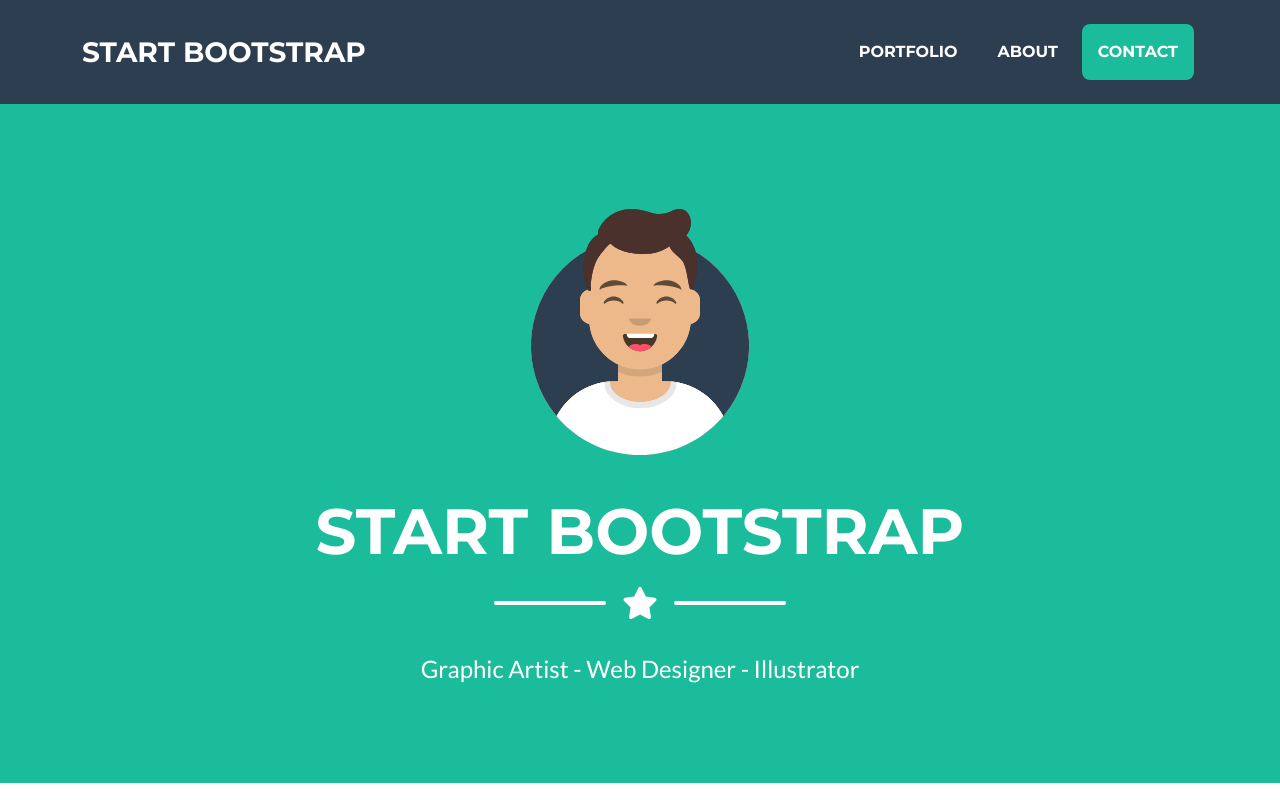
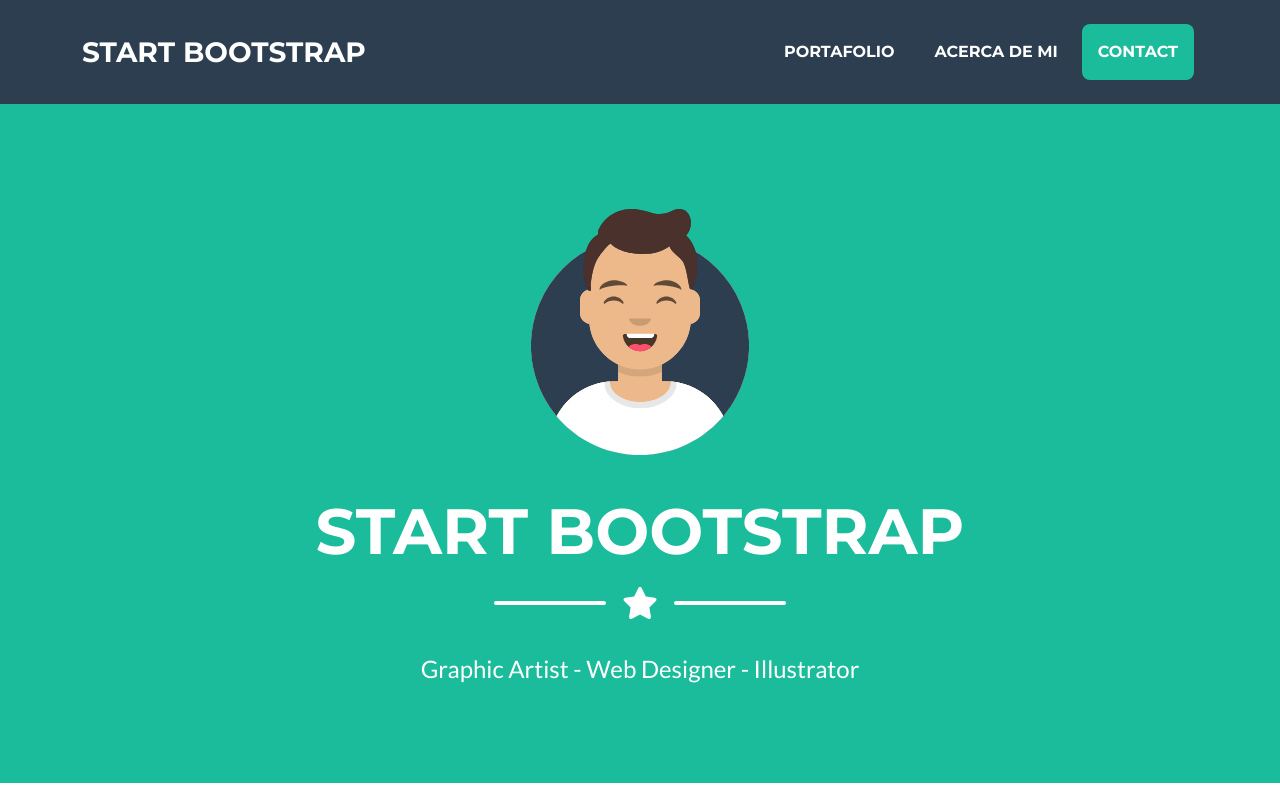
Before and after one commit to luchoalvarez/Portafolio, a plain HTML site: page index.html in a window 1280 px wide. Shown: the top 800 px of the page. Drawn offline with nearby package versions, Linux system fonts and the light colour scheme.

Commit message:
Update index.html

```diff
--- a/index.html
+++ b/index.html
@@ -27,8 +27,8 @@
                 </button>
                 <div class="collapse navbar-collapse" id="navbarResponsive">
                     <ul class="navbar-nav ms-auto">
-                        <li class="nav-item mx-0 mx-lg-1"><a class="nav-link py-3 px-0 px-lg-3 rounded" href="#portfolio">Portfolio</a></li>
-                        <li class="nav-item mx-0 mx-lg-1"><a class="nav-link py-3 px-0 px-lg-3 rounded" href="#about">About</a></li>
+                        <li class="nav-item mx-0 mx-lg-1"><a class="nav-link py-3 px-0 px-lg-3 rounded" href="#portfolio">Portafolio</a></li>
+                        <li class="nav-item mx-0 mx-lg-1"><a class="nav-link py-3 px-0 px-lg-3 rounded" href="#about">Acerca de mi</a></li>
                         <li class="nav-item mx-0 mx-lg-1"><a class="nav-link py-3 px-0 px-lg-3 rounded" href="#contact">Contact</a></li>
                     </ul>
                 </div>
```
